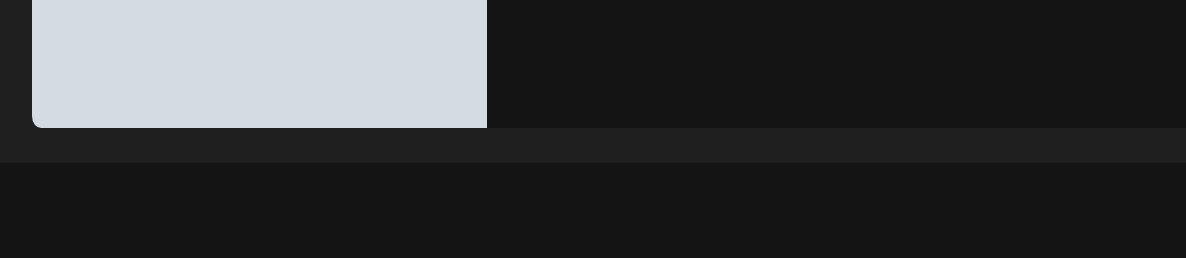
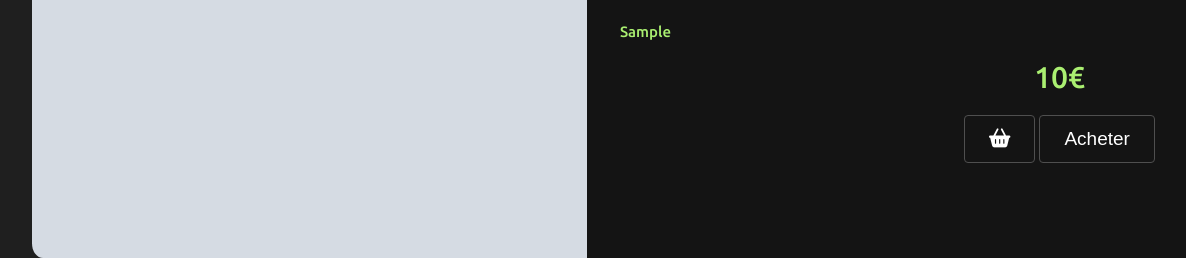
Before and after one commit to Mickael-6/GameshopPHP, a PHP site: page /single_article/index.php?id_produit=1 in a window 1680 px wide. Shown: the part 637-895 px from the top of the page, without its empty margins (118-1304 px from the left). Before the commit the page ends 765 px from the top, so only its background shows below. Run offline with PHP 8.4, Linux system fonts and the light colour scheme; tables that the repository leaves empty or names only in its code hold one stand-in row (values such as "Sample post"); grey boxes marked "Sample" are stand-in pictures; some libraries are stand-ins or nearby versions.

Commit message:
GameShop projet PHP 13/01  12h00

```diff
--- a/single_article/index.php
+++ b/single_article/index.php
@@ -33,7 +33,7 @@ require_once("../lib/select_produit.php");
 
              echo '<p class="stock"><i class="fa-brands fa-steam"></i>  Steam | En Stock : <i class="fa-regular fa-circle-xmark"></i>   </p>' ;
              } ?>
-
+            <video class="video"  muted loop autoplay  src="<?php echo $produit['videocard']?>;" type="video/webm"></video>
             <p class="intro"><?php echo $produit['introduction'];?></p>
             <p class="prix"><?php echo $produit['price'];?>€ </p>
             <button class="button"><i class="fa-solid fa-basket-shopping"></i></button>
--- a/single_article/single_article.css
+++ b/single_article/single_article.css
@@ -1,3 +1,6 @@
+*{
+  margin :0;
+}
 body {
     background-color: #1f1f1f;
     margin: 0;
@@ -8,8 +11,8 @@ body {
  }
  img {
 
-   height:600px ;
-   width: 455px;
+   height:730px ;
+   width: 555px;
     z-index: 1;
 
     border-top-left-radius: 2%;
@@ -19,8 +22,8 @@ body {
 
  .card {
   background-color: #141414;
-  height: 600px;
-  width: 1400px;
+  height: 730px;
+  width: 1500px;
   margin-top: 100px;
   margin-left: 150px;
   border-radius: 2%;
@@ -28,19 +31,32 @@ body {
   justify-content:flex-start;
   text-align: center;
   }
-
+ .texte {
+   width: 100%;
+ }
  .titre {
   color: #AAEF71;
   width: 100%;
   font-family: 'Ubuntu', sans-serif;
-  font-size: 25px;
-
+  font-size: 35px;
+  margin-top: 20px;
+  margin-bottom: 10px;
+  text-align: center;
  }
  .intro {
   color: #AAEF71;
-  width: 100%;
+  width: 879px;
+  padding-top: 20px;
+  padding-bottom: 20px;
+
+  text-align: left;
   font-family: 'Ubuntu', sans-serif;
   font-size: 15px;
+  margin: auto;
+ }
+ video {
+  width: 640px;
+  height: 350px;
 
  }
  .stock {
@@ -48,13 +64,15 @@ body {
   width: 100%;
   font-family: 'Ubuntu', sans-serif;
   font-size: 15px;
-
+  padding-bottom: 20px ;
  }
  .prix {
   color: #AAEF71;
   width: 100%;
   font-family: 'Ubuntu', sans-serif;
-  font-size: 15px;
+  font-size: 30px;
+  padding-bottom: 20px ;
+
 
  }
 
@@ -76,14 +94,14 @@ body {
  .button {
  display: inline-block;
  padding: 12px 24px;
-
+ background-color: #141414;
  border: 1px solid #4f4f4f;
  border-radius: 4px;
  transition: all 0.2s ease-in;
  position: relative;
  overflow: hidden;
  font-size: 19px;
- color:#141414;
+ color:white;
  z-index: 1;
 }
 
```
Also changed, not shown: homestyle.css (+18 -12 lines), assets/god-of-war-ragnarokheight.jpg (added).
